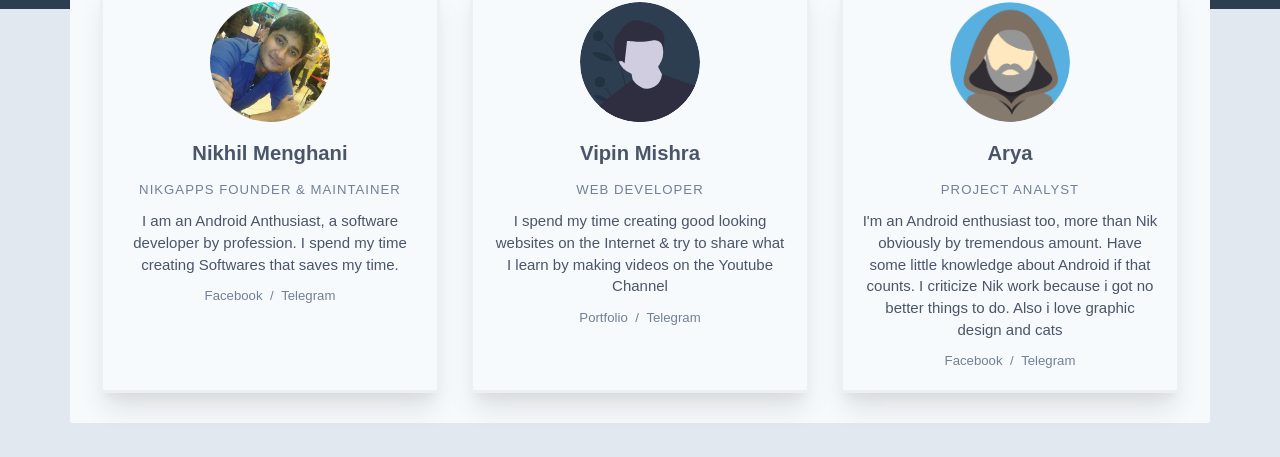
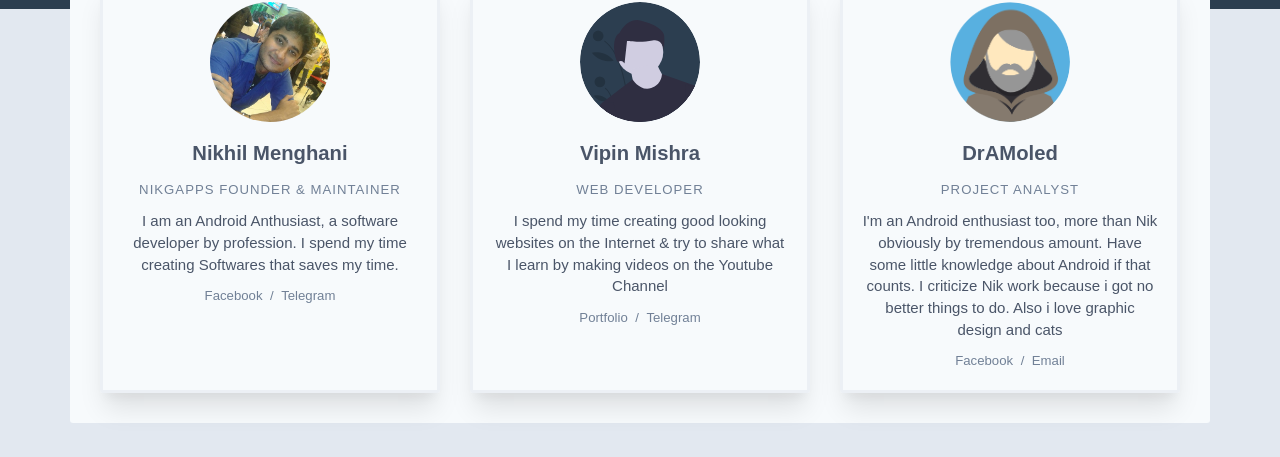
Before and after one commit to nikgapps/nikgapps.github.io, a Jekyll site: the page built from team.html, in a window 1280 px wide. Shown: the part 291-748 px from the top of the page. Built offline with Jekyll 4.4.1, drawn with Linux system fonts in a browser that asks for light colours; some web fonts are replaced.

Commit message:
team data changes

```diff
--- a/team.html
+++ b/team.html
@@ -41,7 +41,7 @@ bClass: teampage
 
     <div class="member">
         <img src="{{ '/images/team/Arya.png' | relative_url }}" alt="" class="avatar">
-        <h3 class="name">Arya</h3>
+        <h3 class="name">DrAMoled</h3>
         <h5 class="posi">Project Analyst</h5>
 
         <p class="member__intro">
@@ -51,8 +51,8 @@ Also i love graphic design and cats
         </p>
 
         <ul class="social__links">
-            <li><a href="#">Facebook</a></li>
-            <li><a href="#">Telegram</a></li>
+            <li><a href="http://t.me/DrAMoled">Facebook</a></li>
+            <li><a href="mailTo:dramoled@gmail.com">Email</a></li>
         </ul>
     </div>
 
```
